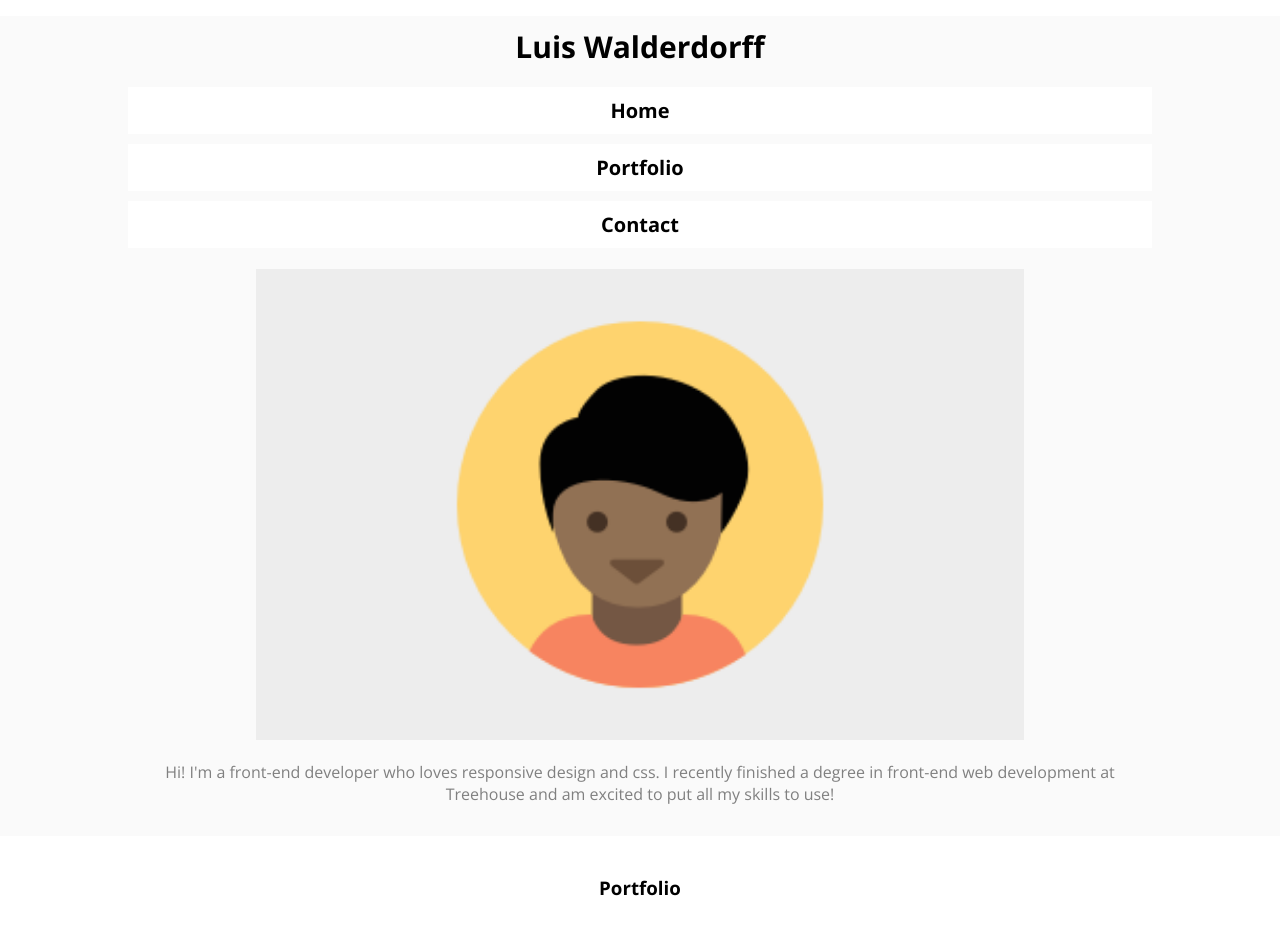
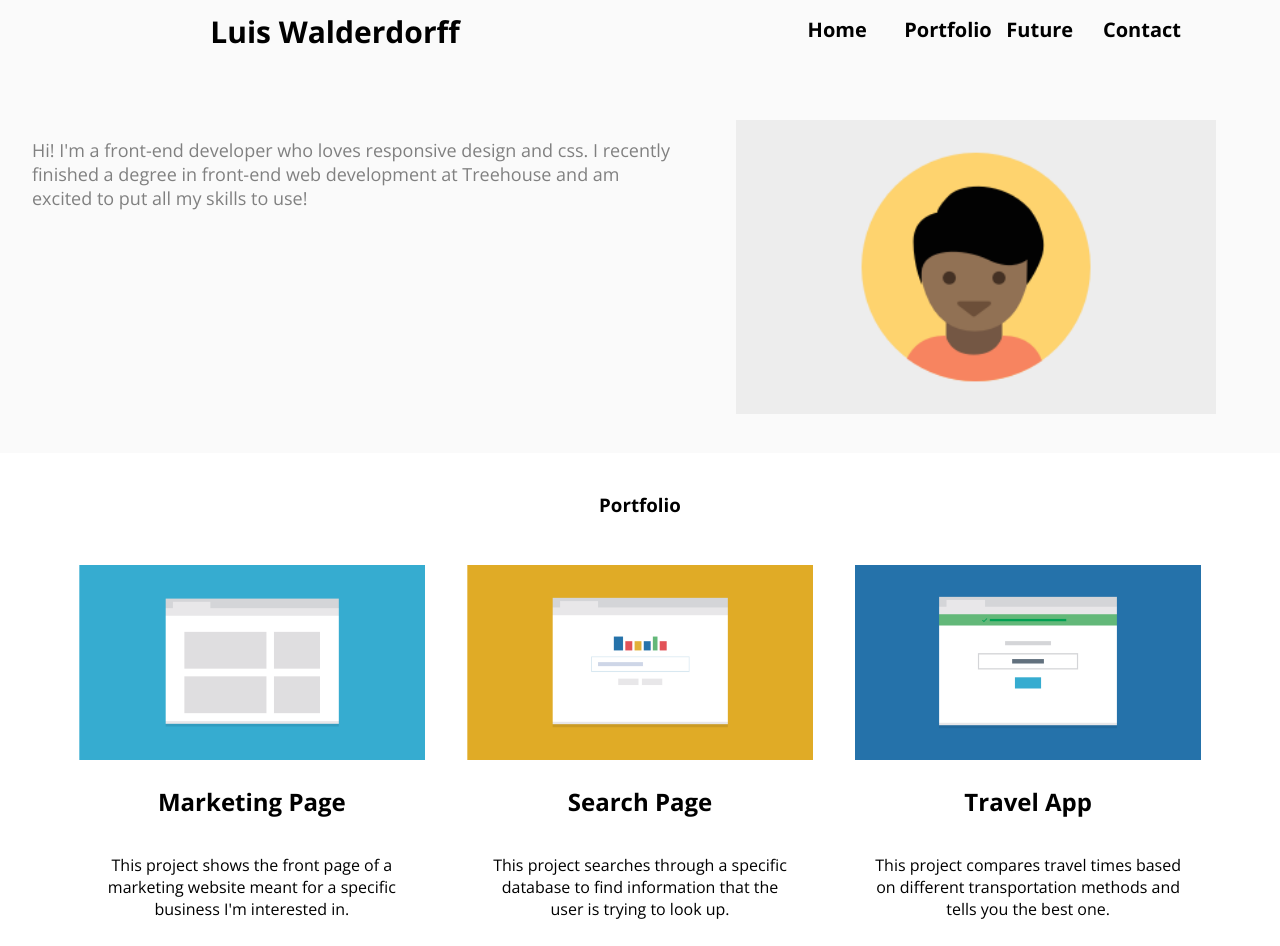
Before and after one commit to LuWalder/Techdegree-Project-2, a plain HTML site: page index.html in a window 1280 px wide. Shown: the top 946 px of the page. Drawn offline with nearby package versions, Linux system fonts and the light colour scheme.

Commit message:
Habs fertig gemacht

```diff
--- a/css/styles.css
+++ b/css/styles.css
@@ -1,3 +1,4 @@
+/* Global Layout Set-up */
 
 body {
   text-align: center;
@@ -6,18 +7,27 @@ body {
   padding: 0;
 }
 
-p {
+* {
+  box-sizing: border-box;
+}
 
-}
+/* Link Styles */
 
 a {
   text-decoration: none;
   color: grey;
 }
 
-* {
-  box-sizing: border-box;
+a:hover {
+  background-color: lightgrey;
 }
+
+/* Section Styles */
+
+nav {
+  list-style-type: none;
+  font-weight: bolder;
+ }
 
 img {
    width: 90%;
@@ -36,19 +46,14 @@ ul .main-nav{
 
 .grey-background {
   background: rgba(0, 0, 0, 0.02);
+  margin-top: -15px;
  }
-
-.nav {
-  list-style-type: none;
-  font-weight: bolder;
- }
-
 
 .name {
    font-size: 30px;
    margin-bottom: 15px;
    padding-top: 10px;
-
+   font-weight: bold;
  }
 
 .not-name {
@@ -101,15 +106,164 @@ ul .main-nav{
   padding-top: 5px;
 }
 
+.upper-footer {
+  margin-bottom: 40px;
+}
+
+.second-nav {
+  display: none;
+}
+
 #btt{
   text-align: right;
-  display: inline-block;
-  margin-left: 30px;
+  display: inline;
   color: black;
+  vertical-align: top;
+  float: right;
+  padding-right: 5%;
 }
 
 #LW {
   text-align: left;
-  display: inline-block;
-  margin-right: 30px;
+  float: left;
+  padding-left: 5%;
+  color: black;
 }
+
+#future-projects {
+  border: 1px solid lightgrey;
+}
+
+.clearfix::after {
+    content: "";
+    clear: both;
+    display: table;
+}
+
+
+/* Styles for larger screens */
+
+@media (min-width: 768px) {
+
+
+  #LW {
+    padding-top: 20px;
+  }
+
+  #btt {
+  display: none;
+ }
+
+  .profile-image,
+  .main-header p {
+    display: inline-block;
+    vertical-align: top;
+    font-size: 18px;
+    padding: 2.5%;
+  }
+
+  .profile-image {
+    width: 45%;
+    float: right;
+    padding-right: 5%;
+  }
+
+  .main-header p {
+    text-align: left;
+    width: 55%;
+  }
+
+  .main-content {
+    clear: both;
+  }
+
+  ul li{
+    display: inline-block;
+  }
+
+  .name {
+    display: block;
+    padding-top: 25px;
+  }
+
+  .marketing-page,
+  .travel-app,
+  .photo-gallery,
+  .search-age,
+  .favorite-spots,
+  .calculator {
+    display: inline-block;
+    width: 45%;
+    padding-bottom: 20px;
+    vertical-align: top;
+  }
+
+  .not-name {
+    display: inline;
+    width: 20%;
+    background: inherit;
+  }
+
+  .second-nav {
+    display: inline-block;
+    float: right;
+    padding-top: 14px;
+    padding-right: 10px;
+  }
+
+
+}
+
+@media (min-width: 1024px) {
+
+
+   nav {
+      display: inline-block;
+      float: right;
+    }
+
+   ul {
+      display: inline-block;
+    }
+
+  .marketing-page,
+  .travel-app,
+  .photo-gallery,
+  .search-age,
+  .favorite-spots,
+  .calculator {
+    width: 30%;
+  }
+
+  .main-header p {
+    padding-bottom: 105px;
+    clear: both;
+
+}
+  .name {
+    display: inline-block;
+    text-align: left;
+    float: left;
+    padding-top: 10px;
+    padding-left: 30px;
+  }
+
+  .not-name {
+    display: inline-block;
+    text-align: right;
+  }
+
+  nav {
+    float: right;
+    overflow: hidden;
+    width: 50%;
+  }
+
+  .grey-background {
+    padding-bottom: 120px;
+  }
+
+  .second-nav {
+    padding-top: 0;
+  }
+}
--- a/index.html
+++ b/index.html
@@ -8,14 +8,18 @@
   </head>
   <body>
     <div class="grey-background">
-      <div class="main-nav">
-          <ul class="nav">
+
+          <ul class="clearfix">
               <li class="name" id="name">Luis Walderdorff</li>
+          </ul>
+        <nav class="main-nav">
+            <ul class="nav clearfix">
                 <li><a href="#name" class="not-name">Home</a></li>
                 <li><a href="#portfolio" class="not-name">Portfolio</a></li>
+                <li><a href="#future-projects" class="not-name">Future</a></li>
                 <li><a href="#contact" class="not-name">Contact</a></li>
           </ul>
-      </div>
+      </nav>
 
       <header class="main-header">
         <img src="images/responsive-layout-profile.png" alt="My profile picture." class="profile-image"/>
@@ -79,18 +83,35 @@
         </p>
       </div>
 
+      <div id="future-projects">
+        <h2>Future Projects</h2>
+        <p>
+          I am planning on programming a little arcade game. I'm still working out the details.
+        </p>
+      </div>
+
     </main>
 
     <footer class="main-footer">
+        <div class="upper-footer">
         <h2 id="contact">Contact</h2>
           <p>
             If you're interested in chatting or want more information about what I've been working on, I'd love to hear from you!
           </p>
           <p><b>Phone</b>   +1 (111) 555-1234</p>
           <p><b>Email</b>   email@yoursite.com</p>
+        </div>
         <div class="bottom-footer">
           <p id="LW"><b>Luis Walderdorff</b></p>
           <p id="btt"><b><a href="#name">BACK TO TOP</a></b></p>
+          <nav class="second-nav">
+            <ul>
+              <li><a href="#name" class="not-name">Home</a></li>
+              <li><a href="#portfolio" class="not-name">Portfolio</a></li>
+              <li><a href="#future-projects" class="not-name">Future</a></li>
+              <li><a href="#contact" class="not-name">Contact</a></li>
+            </ul>
+        </nav>
         </div>
     </footer>
   </body>
```
Lines whose indentation alone changed are shown as unchanged.
